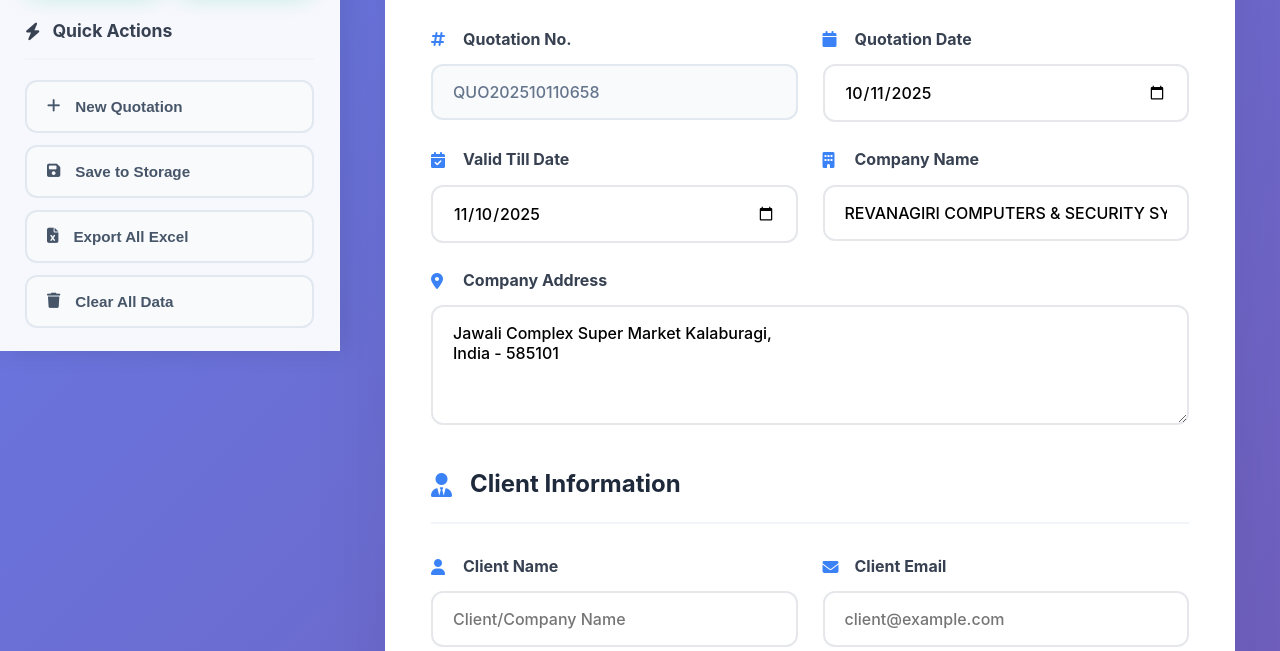
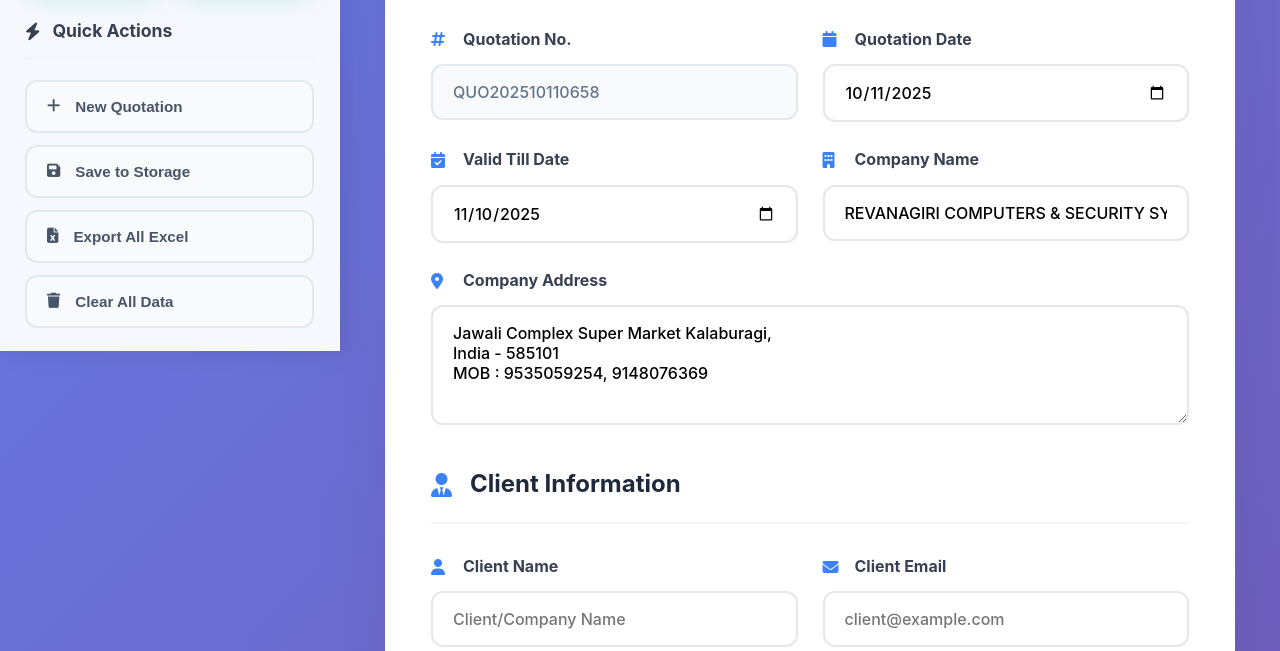
Before and after one commit to BHEEMASHANKARHRK/InvoQuote, a plain HTML site: page index.html in a window 1280 px wide. Shown: the part 449-1100 px from the top of the page. Drawn offline with Linux system fonts and the light colour scheme.

Commit message:
Update index.html

```diff
--- a/index.html
+++ b/index.html
@@ -182,6 +182,7 @@
                                     <textarea id="companyAddress" name="companyAddress" rows="3" placeholder="Enter company address" required>
 Jawali Complex Super Market Kalaburagi,
 India - 585101
+MOB : 9535059254, 9148076369
 </textarea>
                                 </div>
                             </div>
```
